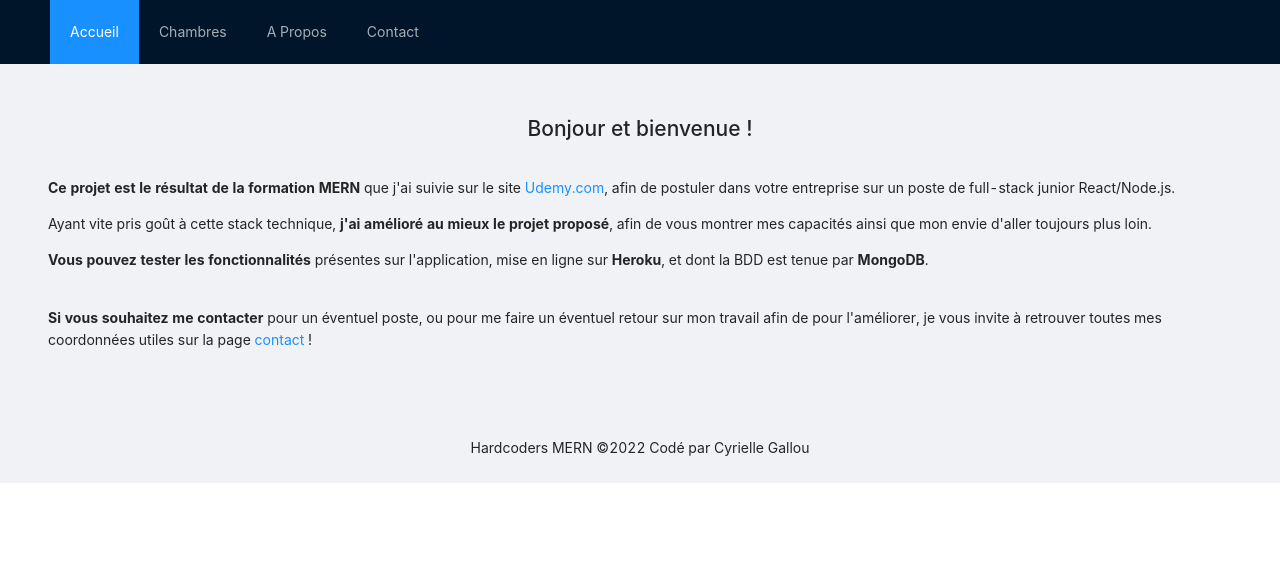
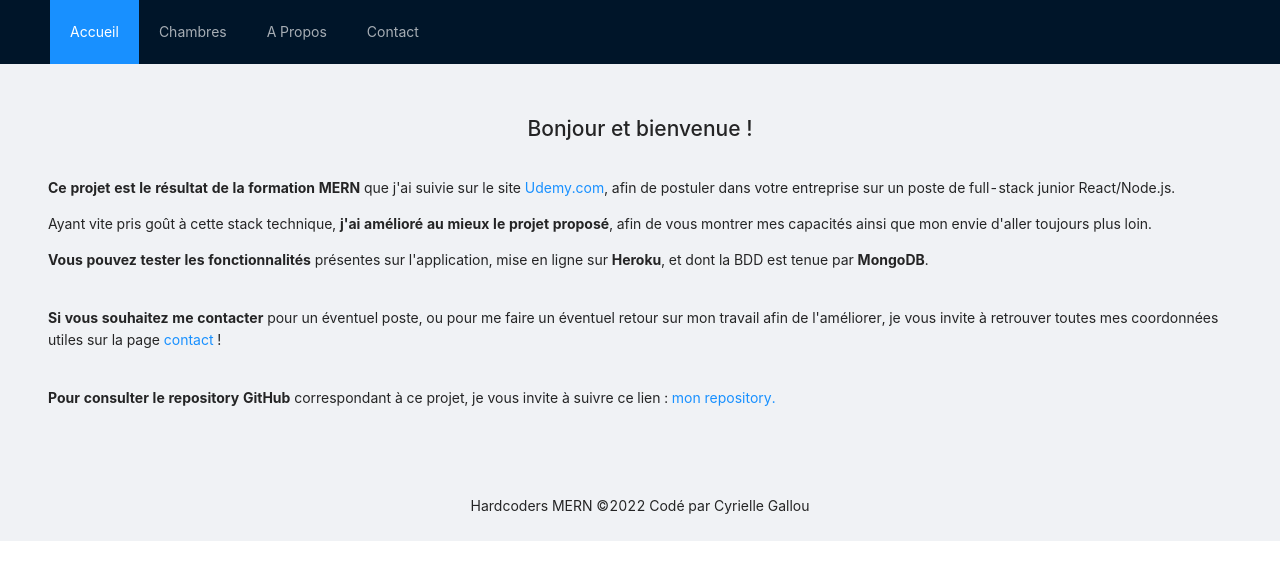
Before and after one commit to CyrielleGl/node-crud-tuto, a React (Create React App) app in the folder client/: page / in a window 1280 px wide. Shown: the top 580 px of the page. Built offline with nearby package versions, Linux system fonts and the light colour scheme.

Commit message:
improve home

```diff
--- a/client/src/components/Home.js
+++ b/client/src/components/Home.js
@@ -12,9 +12,11 @@ const Home = () => {
             <p><b>Vous pouvez tester les fonctionnalités</b> présentes sur l'application, mise en ligne sur <b>Heroku</b>,
                 et dont la BDD est tenue par <b>MongoDB</b>.</p>
             <br/>
-            <p><b>Si vous souhaitez me contacter</b> pour un éventuel poste, ou pour me faire un éventuel retour sur mon travail afin de pour l'améliorer,
+            <p><b>Si vous souhaitez me contacter</b> pour un éventuel poste, ou pour me faire un éventuel retour sur mon travail afin de l'améliorer,
                 je vous invite à retrouver toutes mes coordonnées utiles sur la page <Link to="/contact">contact</Link> !
             </p>
+            <br/>
+            <p><b>Pour consulter le repository GitHub</b> correspondant à ce projet, je vous invite à suivre ce lien : <a href="https://github.com/CyrielleGl/node-crud-tuto" target="_blank" rel="noreferrer">mon repository.</a></p>
         </div>
     )
 }
```
